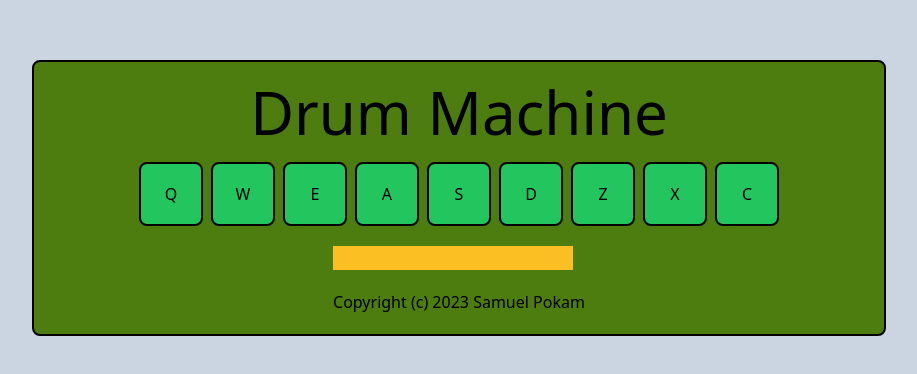
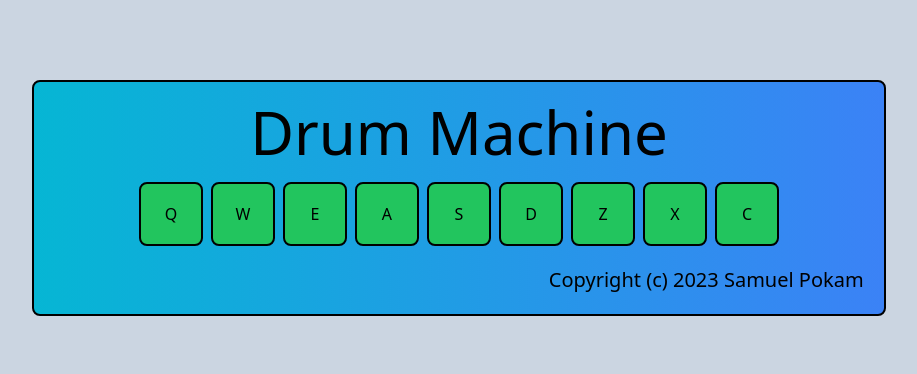
Before and after one commit to RinKhimera/drum-project, a Next.js app: page / in a window 1280 px wide. Shown: the part 202-576 px from the top of the page, without its empty margins (181-1098 px from the left). Built offline with nearby package versions, Linux system fonts and the light colour scheme.

Commit message:
Audio name displaying correctly

```diff
--- a/components/Button.tsx
+++ b/components/Button.tsx
@@ -1,7 +1,22 @@
 import React, { useState, useRef, useEffect } from "react";
 
-const Button = ({ id, audioPath, keyTrigger }) => {
+type ButtonProps = {
+  id: string;
+  audioPath: string;
+  keyTrigger: string;
+  name: string;
+  onClick: () => void;
+};
+
+const Button: React.FC<ButtonProps> = ({
+  id,
+  audioPath,
+  keyTrigger,
+  name,
+  onClick,
+}) => {
   const [isPlaying, setIsPlaying] = useState(false);
+  const [audioName, setAudioName] = useState("");
   const audioRef = useRef(null);
 
   useEffect(() => {
@@ -19,11 +34,13 @@ const Button = ({ id, audioPath, keyTrigger }) => {
   }, [keyTrigger]);
 
   const playSound = () => {
+    setAudioName(name);
     audioRef.current.currentTime = 0;
     audioRef.current.play();
     setIsPlaying(true);
     setTimeout(() => {
       setIsPlaying(false);
+      setAudioName("");
     }, audioRef.current.duration * 1000);
   };
 
@@ -34,9 +51,15 @@ const Button = ({ id, audioPath, keyTrigger }) => {
       id={id}
       className={`w-16 h-16 rounded-lg border-black border-2 ${buttonClass}`}
       onClick={playSound}
+      name={name}
     >
       {keyTrigger}
       <audio id={keyTrigger} src={audioPath} ref={audioRef}></audio>
+      {audioName && (
+        <div className="bg-amber-400 p-3 text-2xl text-red-600 text-center w-40 absolute top-0">
+          {audioName}
+        </div>
+      )}
     </button>
   );
 };
--- a/components/Drum.tsx
+++ b/components/Drum.tsx
@@ -50,8 +50,14 @@ const Drum = () => {
   ];
 
   const [currentAudioName, setCurrentAudioName] = useState("");
+  const [isPlaying, setIsPlaying] = useState(false);
 
-  const handleButtonClick = (name) => {
+  const handleButtonClick = (name: string) => {
+    setCurrentAudioName(name);
+  };
+
+  const handleAudioPlay = (name: string) => {
+    setIsPlaying(true);
     setCurrentAudioName(name);
   };
 
@@ -63,7 +69,7 @@ const Drum = () => {
       <div className="flex justify-center items-center h-screen">
         <div
           id="drum-machine"
-          className="grid w-9/12 lg:w-2/3 2xl:w-1/2 bg-lime-700 justify-items-center gap-5 rounded-lg border-black border-2 p-5"
+          className="grid w-9/12 lg:w-2/3 2xl:w-1/2 bg-gradient-to-r from-cyan-500 to-blue-500 justify-items-center gap-5 rounded-lg border-black border-2 p-5"
         >
           <div className="text-center">
             <h1 className=" text-6xl">Drum Machine</h1>
@@ -75,16 +81,17 @@ const Drum = () => {
                   id={id}
                   audioPath={audioPath}
                   keyTrigger={keyTrigger}
-                  onClick={() => handleButtonClick(name)}
+                  name={name}
+                  onClick={() => {
+                    handleButtonClick(name);
+                    handleAudioPlay(name);
+                  }}
                 />
               ))}
             </div>
           </div>
-          <div id="display">
-            <div className="bg-amber-400 p-3 text-3xl text-center w-60">
-              {currentAudioName}
-            </div>
-            <h1 className="pt-5">Copyright (c) 2023 Samuel Pokam</h1>
+          <div className="justify-self-end text-xl">
+            Copyright (c) 2023 Samuel Pokam
           </div>
         </div>
       </div>
```
